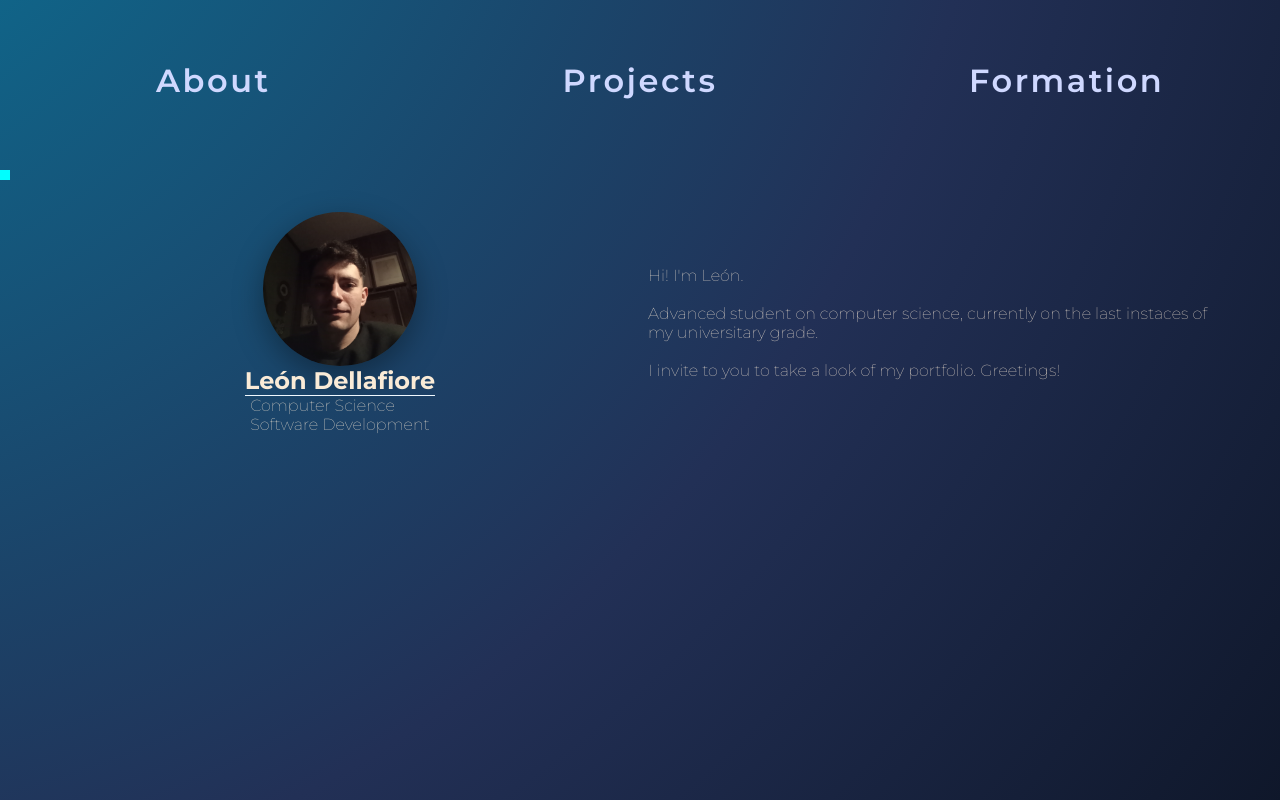
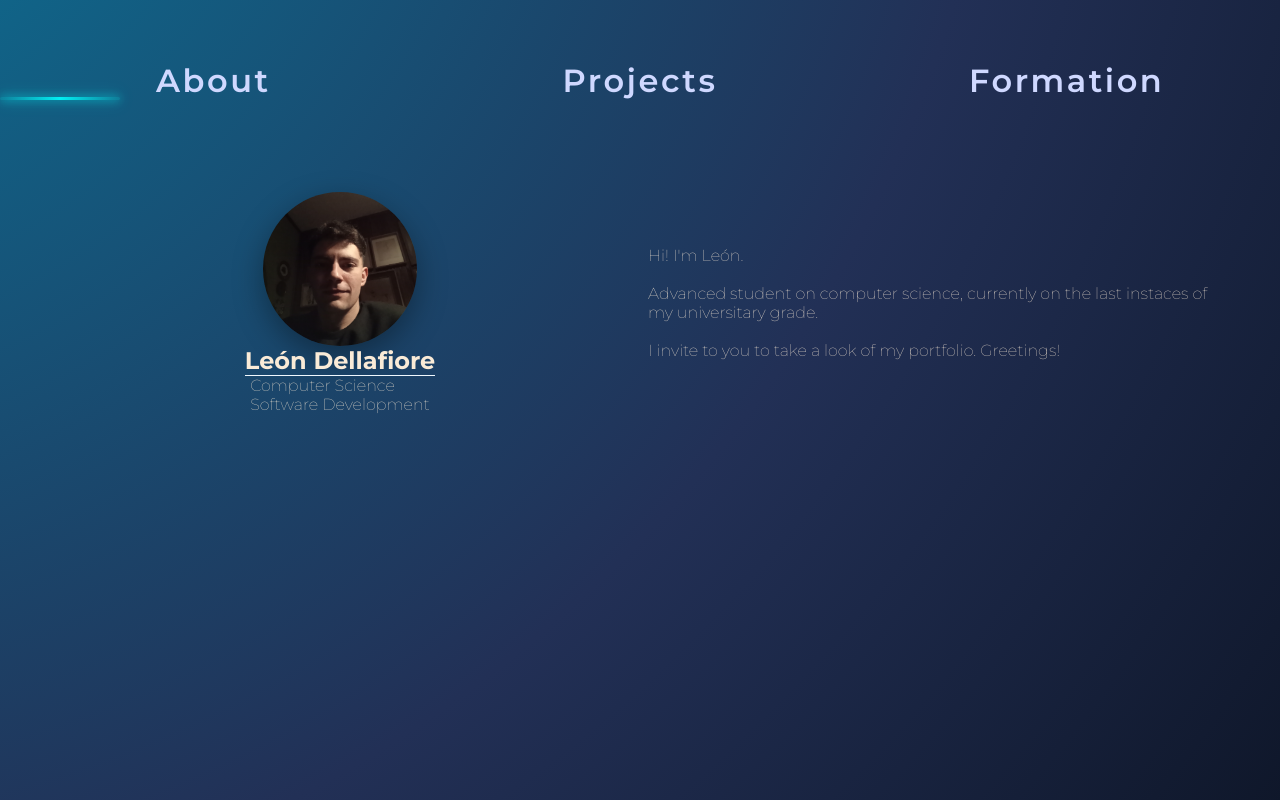
Before and after one commit to Leonidas314/Portfolio, a React (Vite) app: page / in a window 1280 px wide. Built offline with nearby package versions, Linux system fonts and the light colour scheme; a web font is replaced by a local one.

Commit message:
Add underglow component with validation of scrollProgress first render's value

```diff
--- a/src/App.jsx
+++ b/src/App.jsx
@@ -17,8 +17,7 @@ function App() {
 
   return (
     <div className='app'>
-      <Header setIndex={setIndex} scrollProgress={scrollXProgress}/>
-      <Underglow scrollProgress={scrollXProgress}/>
+      <Header index={index} setIndex={setIndex} scrollProgress={scrollXProgress}/>
       <Body index={index} carouselRef={carouselRef}/>
     </div>
   );
--- a/src/components/layout/Body.jsx
+++ b/src/components/layout/Body.jsx
@@ -4,7 +4,7 @@ import Underglow from './Underglow';
 const Body = ({ index, carouselRef }) => {
   return (
     <main className="body-container">
-      <Underglow index={index} underglowRef={carouselRef}></Underglow>
+      <Underglow  scrollProgress={carouselRef}></Underglow>
       <Carousel index={index} carouselRef={carouselRef} />
     </main>
   )
--- a/src/components/layout/Header.jsx
+++ b/src/components/layout/Header.jsx
@@ -1,5 +1,6 @@
 import '../style/Header.css'
-export default function Header({ index, setIndex }) {
+import Underglow from './Underglow'
+export default function Header({ index, setIndex , scrollProgress}) {
 
   const items = ["About", "Projects", "Formation"]
 
@@ -16,8 +17,10 @@ export default function Header({ index, setIndex }) {
             {label}
           </button>
         ))}
+        <Underglow scrollProgress={scrollProgress} />
 
       </nav>
+
     </header>
   )
 }
--- a/src/components/layout/Underglow.jsx
+++ b/src/components/layout/Underglow.jsx
@@ -1,10 +1,25 @@
 import "../style/Underglow.css"
-import { motion } from "framer-motion"
+import { motion, useTransform } from "framer-motion"
+
 export default function Underglow({scrollProgress}){
 
-  return(
-    <div className="underglow-continer">
-      <motion.div className="underglow" style={{scaleX : scrollProgress}}/>
-    </div>
+  // 🔒 Guardia dura
+  if (!scrollProgress || typeof scrollProgress.get !== "function") {
+    return null
+  }
+
+  // Ajustá este valor al ancho total que debe recorrer el underline
+  const underlineX = useTransform(
+    scrollProgress,
+    [0, 1],
+    [0,240] // ejemplo: 3 secciones → 0%, 100%, 200%
+  )
+
+  return (
+    <motion.div
+      id="underline"
+      layoutId="underline"
+      style={{ x: underlineX }}
+    />
   )
 }
--- a/src/components/style/Underglow.css
+++ b/src/components/style/Underglow.css
@@ -1,7 +1,7 @@
 .underglow-container{
   width: 100vw;
   border: solid red 1px;
-  overflow-x: scroll;
+  overflow-x: hidden;
   overflow-y: unset;
 
   scroll-snap-type: x mandatory;
@@ -11,20 +11,29 @@
 
   /* IE / Edge legacy */
   -ms-overflow-style: none;
-}
 
-.underglow-track{
-  display: flex;
-  width: 100vw;
-  height: 100%;
-  border: solid palevioletred 1px;
-  flex: 1;
-}
-.underglow{
-  height: 10px;
-  width: 10px;
+  height: 20px;
+  width: 30%;
   background-color: aqua;
 
   flex-shrink: 0;
   scroll-snap-align: start;
 }
+#underline {
+  position: absolute;
+  bottom: 0;
+  left: 0;
+  width: 120px;
+  height: 3px;
+  background: linear-gradient(
+    90deg,
+    rgba(0,255,255,0.2),
+    rgba(0,255,255,0.9),
+    rgba(0,255,255,0.2)
+  );
+  box-shadow:
+    0 0 8px rgba(0,255,255,0.6),
+    0 0 16px rgba(0,255,255,0.4);
+  border-radius: 2px;
+  pointer-events: none;
+}
```
